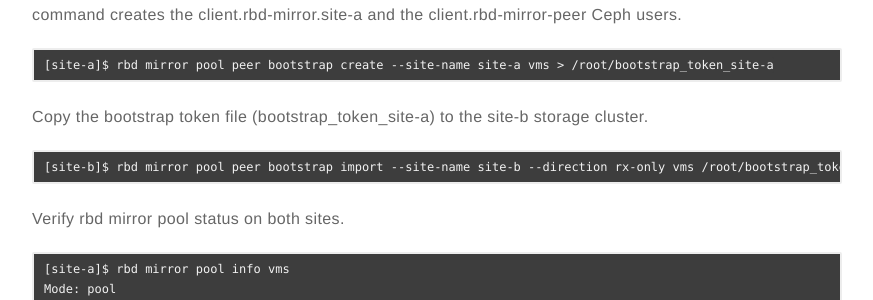
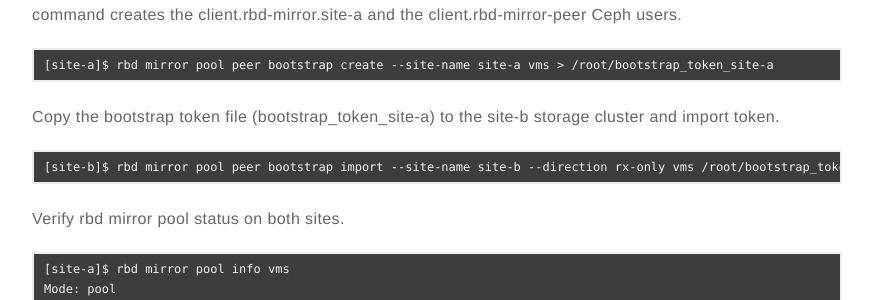
Before and after one commit to satishdotpatel/satishdotpatel.github.io, a Jekyll site: the page built from _posts/2024-01-17-ceph-rbd-mirroring.markdown, in a window 1280 px wide and 900 px high, scrolled down 4316 px. Shown: the part 152-452 px from the top of the window, without its empty margins (203-1076 px from the left). Built offline with Jekyll 4.4.1, drawn with Linux system fonts in a browser that asks for light colours; comment, search, counter and statistics services are not loaded.

````diff
--- a/_posts/2024-01-17-ceph-rbd-mirroring.markdown
+++ b/_posts/2024-01-17-ceph-rbd-mirroring.markdown
@@ -201,7 +201,7 @@
 [site-a]$ rbd mirror pool peer bootstrap create --site-name site-a vms > /root/bootstrap_token_site-a
 ```
 
-Copy the bootstrap token file (bootstrap_token_site-a) to the site-b storage cluster.
+Copy the bootstrap token file (bootstrap_token_site-a) to the site-b storage cluster and import token.
 
 ```
 [site-b]$ rbd mirror pool peer bootstrap import --site-name site-b --direction rx-only vms /root/bootstrap_token_site-a
````
